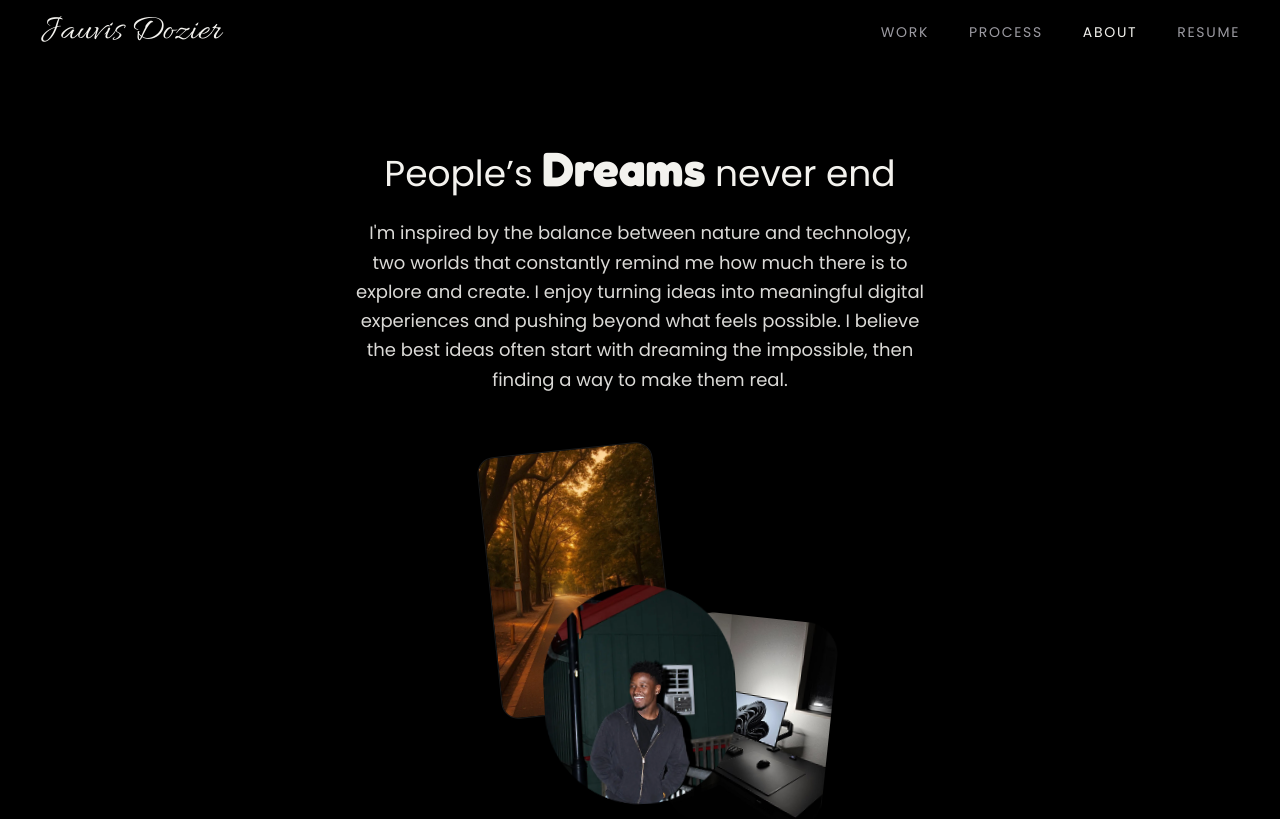
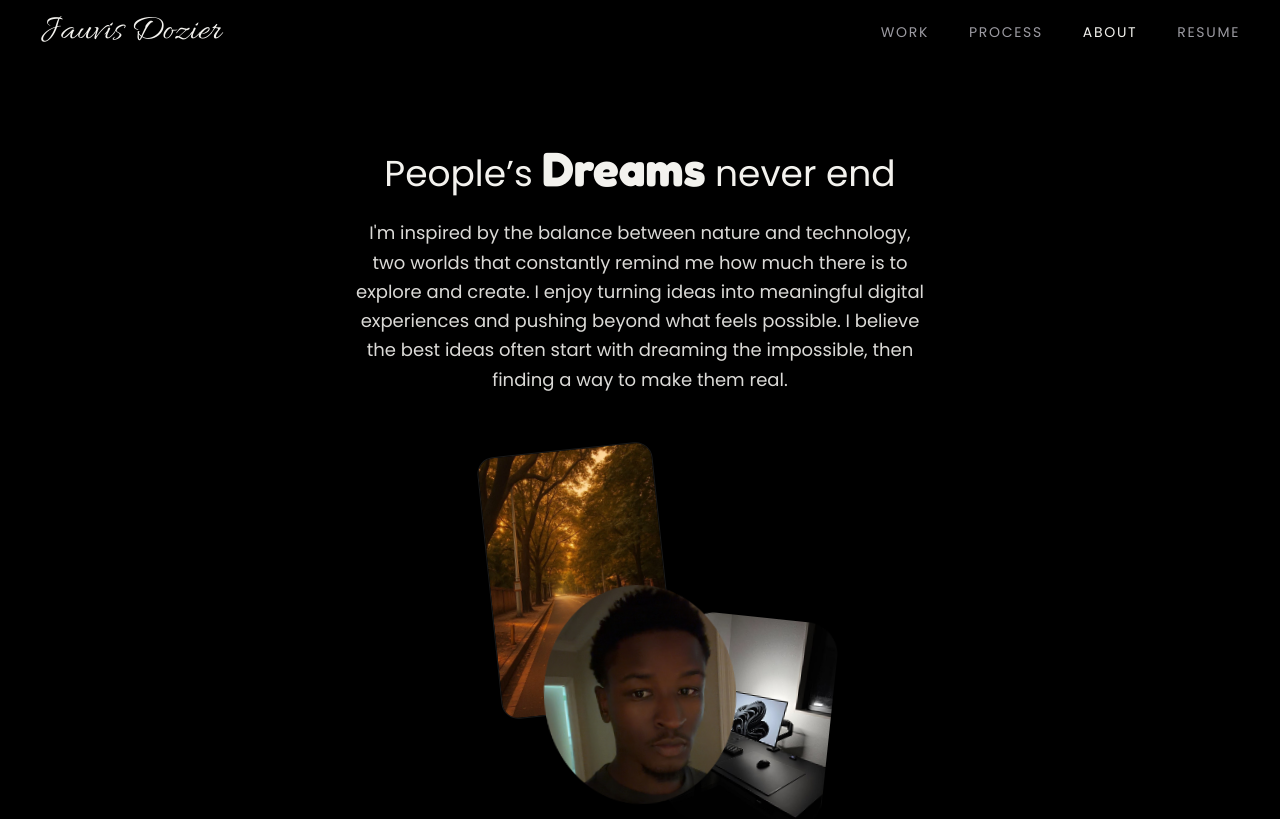
Before and after one commit to dejauvis15-blip/portfolio, a Next.js app: page /about in a window 1280 px wide. Shown: the top 819 px of the page. Built offline with nearby package versions, Linux system fonts and the light colour scheme.

Commit message:
Replace About page portrait photo
Co-Authored-By: Claude Opus 5.5 <noreply@anthropic.com>
Claude-Session: https://claude.ai/code/session_016YhySHz1esCEojyKFM8BRw

```diff
--- a/src/app/about/page.tsx
+++ b/src/app/about/page.tsx
@@ -63,7 +63,7 @@ export default function AboutPage() {
               {/* Portrait — top layer */}
               <div className="absolute left-[18%] top-[36%] z-20 w-[64%] -rotate-3 drop-shadow-2xl">
                 <Image
-                  src="/images/about-collage/portrait-circle.png"
+                  src="/images/about-collage/portrait-oval.png"
                   alt="Jauvis Dozier"
                   width={339}
                   height={387}
```
Also changed, not shown: public/images/about-collage/portrait-circle.png (deleted), public/images/about-collage/portrait-oval.png (added).
